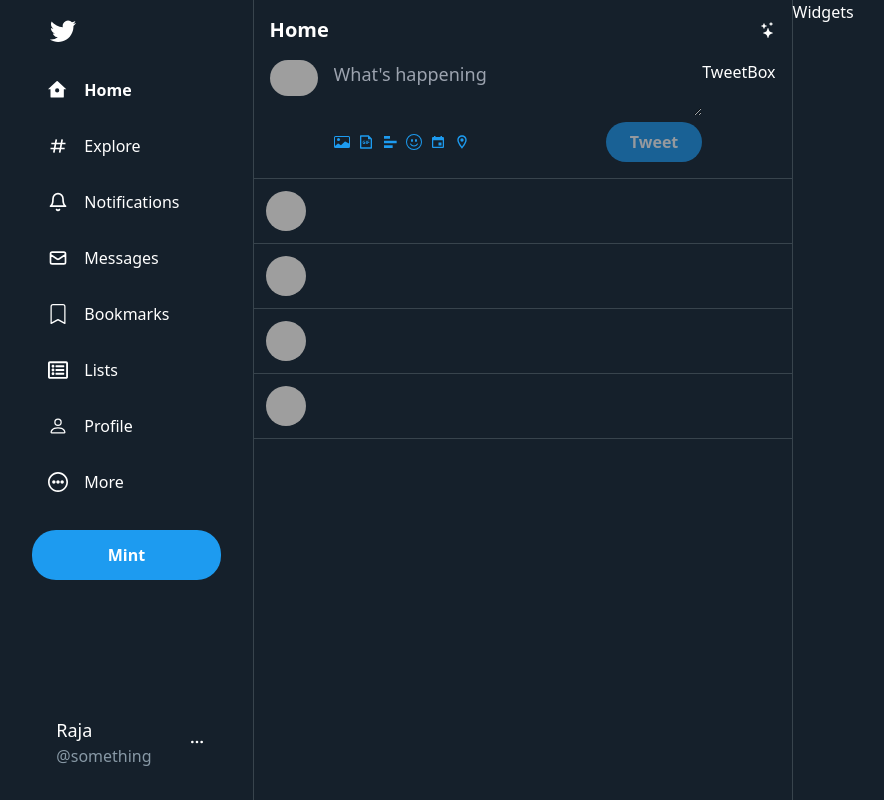
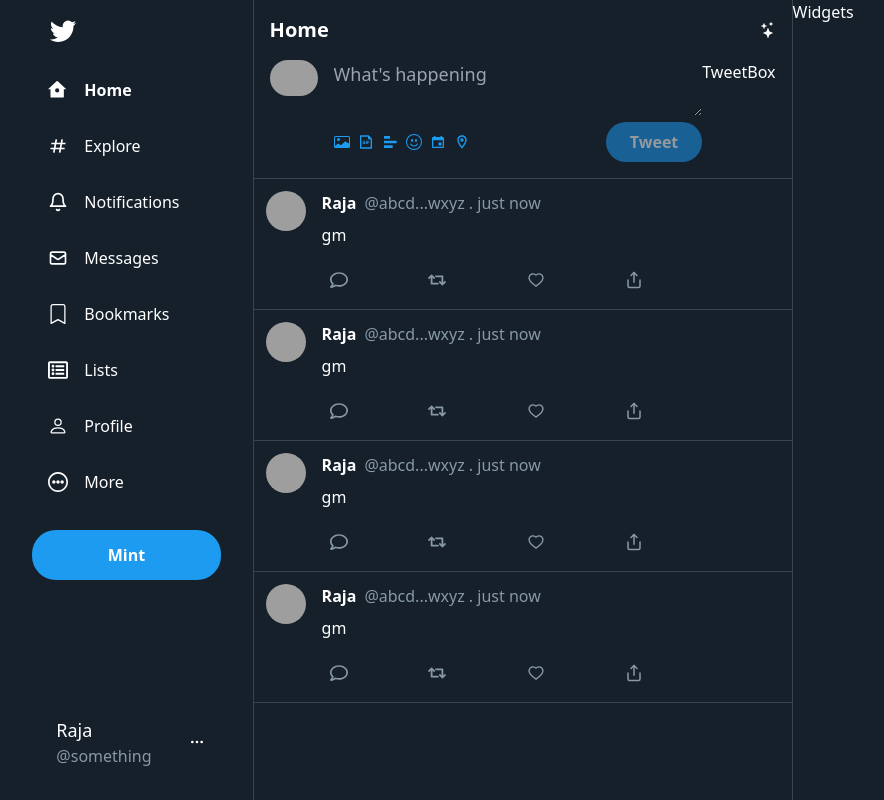
Before and after one commit to RajaKalavala/twitter-blockchain-clone, a Next.js app in the folder client/: page / in a window 1280 px wide. Shown: the whole page, without its empty margins (213-1097 px from the left). Built offline with nearby package versions, Linux system fonts and the light colour scheme; grey boxes are pictures that could not be loaded.

Commit message:
Install timeago.js and Finish Post component

```diff
--- a/client/components/Post.js
+++ b/client/components/Post.js
@@ -1,4 +1,9 @@
 import React from 'react'
+import { BsFillPatchCheckFill } from 'react-icons/bs'
+import { FaRegComment, FaRetweet } from 'react-icons/fa'
+import { FiShare } from 'react-icons/fi'
+import { format } from 'timeago.js'
+import { AiOutlineHeart } from 'react-icons/ai'
 
 const style = {
   wrapper: `flex p-3 border-b border-[#38444d]`,
@@ -35,6 +40,45 @@
           }
         ></img>
       </div>
+      <div className={style.postMain}>
+        <div>
+          <span className={style.headerDetails}>
+            <span className={style.name}>{displayName}</span>
+            {isProfileImageNft && (
+              <span>
+                <BsFillPatchCheckFill />
+              </span>
+            )}
+
+            <span className={style.handleAndTimeAgo}>
+              @{userName} . {format(new Date(timestamp).getTime())}
+            </span>
+          </span>
+          <div className={style.tweet}>{text}</div>
+        </div>
+        <div className={style.footer}>
+          <div
+            className={`${style.footerIcon} hover:bg-[#1e364a] hover:text-[#1d9bf0]`}
+          >
+            <FaRegComment />
+          </div>
+          <div
+            className={`${style.footerIcon} hover:bg-[#1b393b] hover:text-[#03ba7c]`}
+          >
+            <FaRetweet />
+          </div>
+          <div
+            className={`${style.footerIcon} hover:bg-[#39243c] hover:text-[#f91c80]`}
+          >
+            <AiOutlineHeart />
+          </div>
+          <div
+            className={`${style.footerIcon} hover:bg-[#1e364a] hover:text-[#1d9bf0]`}
+          >
+            <FiShare />
+          </div>
+        </div>
+      </div>
     </div>
   )
 }
--- a/client/components/home/Feed.js
+++ b/client/components/home/Feed.js
@@ -58,7 +58,9 @@
         <Post
           key={index}
           displayName={tweet.displayName}
-          userName={tweet.userName}
+          userName={`${tweet.userName.slice(0, 4)}...${tweet.userName.slice(
+            -4
+          )}`}
           avatar={tweet.avatar}
           text={tweet.text}
           isProfileImageNft={tweet.isProfileImageNft}
--- a/client/package.json
+++ b/client/package.json
@@ -9,7 +9,8 @@
     "next": "latest",
     "react": "^17.0.2",
     "react-dom": "^17.0.2",
-    "react-icons": "^4.3.1"
+    "react-icons": "^4.3.1",
+    "timeago.js": "^4.0.2"
   },
   "devDependencies": {
     "@types/node": "17.0.4",
--- a/client/pages/_app.js
+++ b/client/pages/_app.js
@@ -1,4 +1,5 @@
 import '../styles/globals.css'
+import '../lib/hexStyles.css'
 
 function MyApp({ Component, pageProps }) {
   return <Component {...pageProps} />
```
Also changed, not shown: 1 other file (tests, documents, lock files or other folders).
